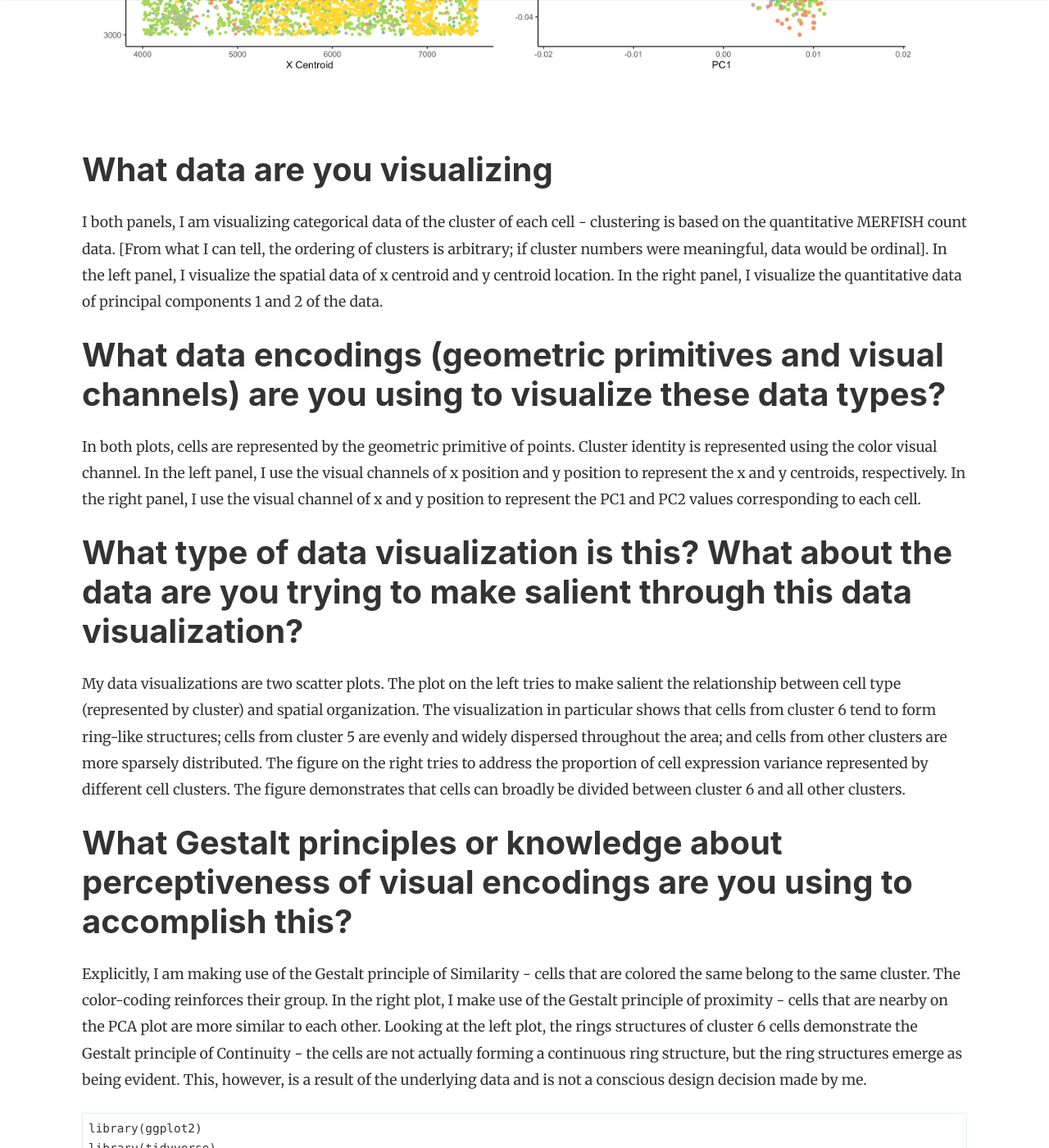
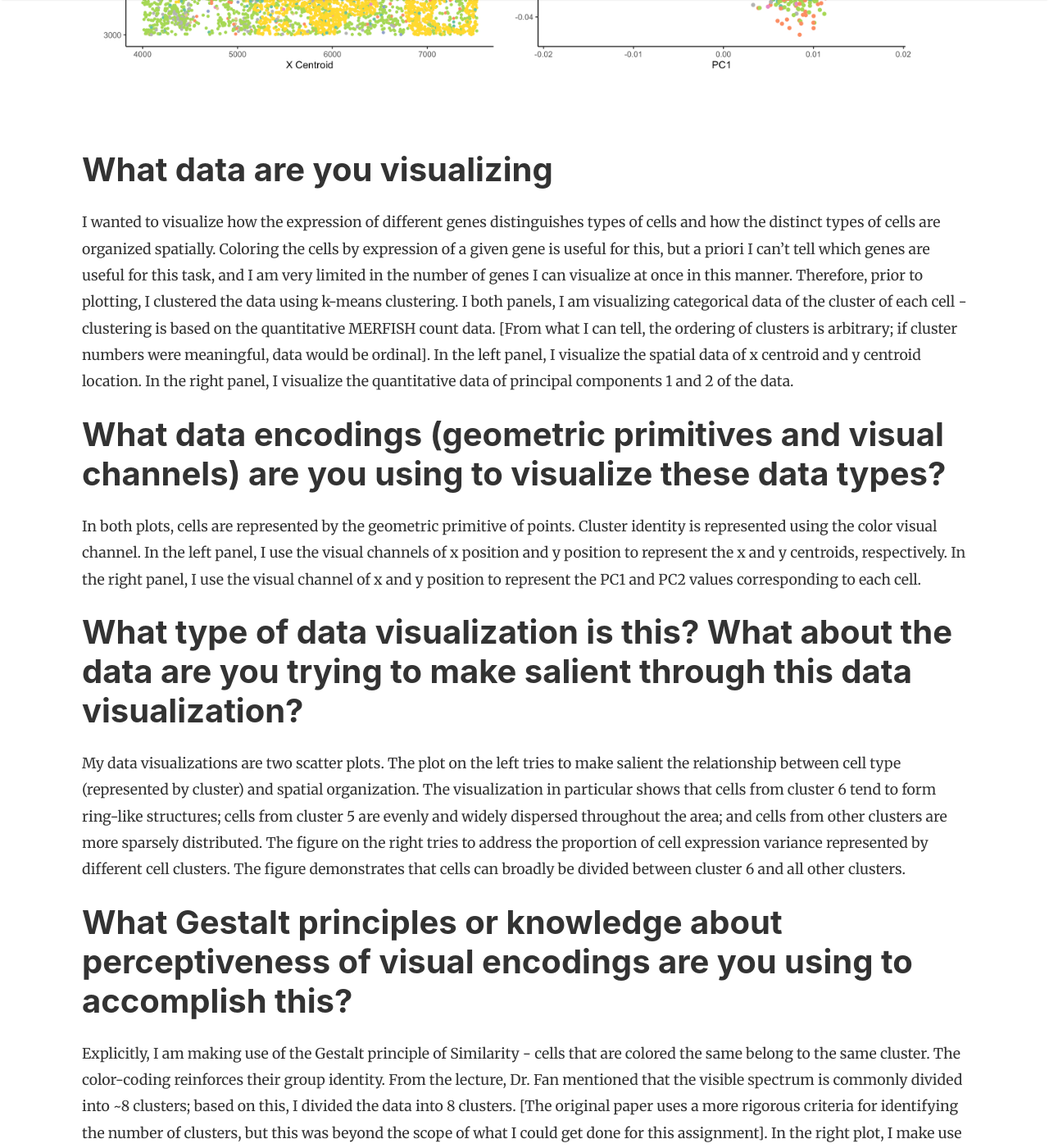
Before and after one commit to JEFworks-Lab/genomic-data-visualization-2023, a Jekyll site: the page built from _posts/2023-01-28-abortvi2.md, in a window 1280 px wide and 1400 px high, scrolled down 653 px. Shown: the whole window at 82% size. Built offline with Jekyll 4.4.1, drawn with Linux system fonts in a browser that asks for light colours; nearby versions of some CDN libraries; comment, search, counter and statistics services are not loaded; some of the changed text lies outside the part shown.

Commit message:
updating hw1

````diff
--- a/_posts/2023-01-28-abortvi2.md
+++ b/_posts/2023-01-28-abortvi2.md
@@ -10,7 +10,7 @@
 
 # What data are you visualizing
 
-I both panels, I am visualizing categorical data of the cluster of each cell - clustering is based on the quantitative MERFISH count data. [From what I can tell, the ordering of clusters is arbitrary; if cluster numbers were meaningful, data would be ordinal]. In the left panel, I visualize the spatial data of x centroid and y centroid location. In the right panel, I visualize the quantitative data of principal components 1 and 2 of the data.
+I wanted to visualize how the expression of different genes distinguishes types of cells and how the distinct types of cells are organized spatially. Coloring the cells by expression of a given gene is useful for this, but a priori I can't tell which genes are useful for this task, and I am very limited in the number of genes I can visualize at once in this manner. Therefore, prior to plotting, I clustered the data using k-means clustering. I both panels, I am visualizing categorical data of the cluster of each cell - clustering is based on the quantitative MERFISH count data. [From what I can tell, the ordering of clusters is arbitrary; if cluster numbers were meaningful, data would be ordinal]. In the left panel, I visualize the spatial data of x centroid and y centroid location. In the right panel, I visualize the quantitative data of principal components 1 and 2 of the data.
 
 # What data encodings (geometric primitives and visual channels) are you using to visualize these data types?
 
@@ -20,10 +20,9 @@
 
 My data visualizations are two scatter plots. The plot on the left tries to make salient the relationship between cell type (represented by cluster) and spatial organization. The visualization in particular shows that cells from cluster 6 tend to form ring-like structures; cells from cluster 5 are evenly and widely dispersed throughout the area; and cells from other clusters are more sparsely distributed. The figure on the right tries to address the proportion of cell expression variance represented by different cell clusters. The figure demonstrates that cells can broadly be divided between cluster 6 and all other clusters.
 
-
 # What Gestalt principles or knowledge about perceptiveness of visual encodings are you using to accomplish this?
 
-Explicitly, I am making use of the Gestalt principle of Similarity - cells that are colored the same belong to the same cluster. The color-coding reinforces their group. In the right plot, I make use of the Gestalt principle of proximity - cells that are nearby on the PCA plot are more similar to each other. Looking at the left plot, the rings structures of cluster 6 cells demonstrate the Gestalt principle of Continuity - the cells are not actually forming a continuous ring structure, but the ring structures emerge as being evident. This, however, is a result of the underlying data and is not a conscious design decision made by me.
+Explicitly, I am making use of the Gestalt principle of Similarity - cells that are colored the same belong to the same cluster. The color-coding reinforces their group identity. From the lecture, Dr. Fan mentioned that the visible spectrum is commonly divided into ~8 clusters; based on this, I divided the data into 8 clusters. [The original paper uses a more rigorous criteria for identifying the number of clusters, but this was beyond the scope of what I could get done for this assignment]. In the right plot, I make use of the Gestalt principle of proximity - cells that are nearby on the PCA plot are more similar to each other. Looking at the left plot, the rings structures of cluster 6 cells demonstrate the Gestalt principle of Continuity - the cells are not actually forming a continuous ring structure, but the ring structures emerge as being evident. This, however, is a result of the underlying data and is not a conscious design decision made by me.
 
 ```{r}
 library(ggplot2)
````
